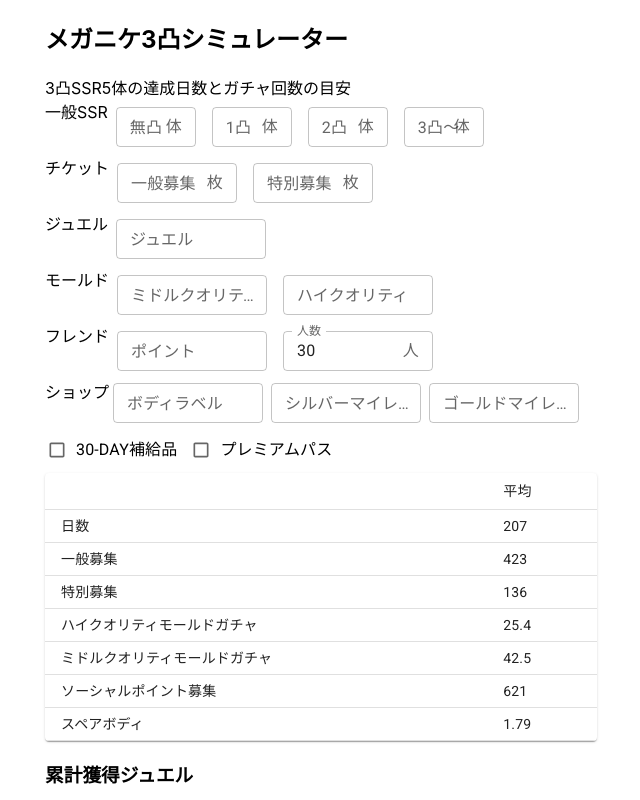
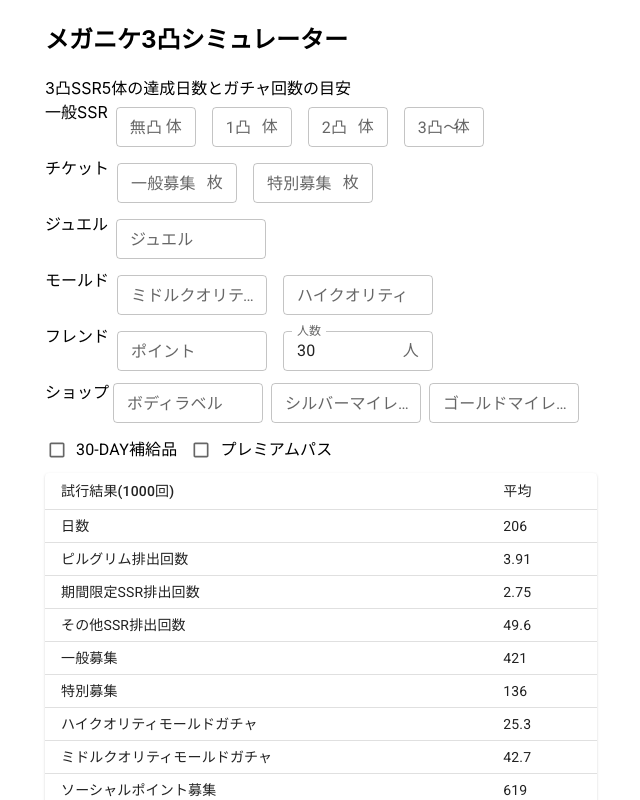
Before and after one commit to taroy5913/nikke-simulator, a React (Create React App) app: page / in a window 1280 px wide. Shown: the top 800 px of the page, without its empty margins (319-959 px from the left). Built offline with nearby package versions, Linux system fonts and the light colour scheme.

Commit message:
#15 show num SSR.

```diff
--- a/src/App.tsx
+++ b/src/App.tsx
@@ -66,6 +66,11 @@ interface Sample {
   seasonPassMiddleQualityMolds: number;
   premiumPassHighQualityMolds: number;
   premiumPassVouchers: number;
+
+
+  numPilgrims: number; // ピルグリム排出回数
+  numAdvanced: number; // 期間限定排出回数
+  numOtherwise: number; // (ピルグリムと期間限定を除く)一般SSR排出回数
 }
 const getDefaultSample = (defaultValue:number=0): Sample => {
   return {
@@ -90,7 +95,10 @@ const getDefaultSample = (defaultValue:number=0): Sample => {
     subscriptionGems: 0,
     seasonPassMiddleQualityMolds: 0,
     premiumPassHighQualityMolds: 0,
-    premiumPassVouchers: 0
+    premiumPassVouchers: 0,
+    numOtherwise: 0,
+    numPilgrims: 0,
+    numAdvanced: 0
   }
 }
 
@@ -113,7 +121,7 @@ const simulate = (props: Props): Sample => {
   let mileageShopPoints = props.mileageShopPoints;
   let advancedMileageShopPoints = props.advancedMileageShopPoints;
   let res = getDefaultSample();
-  for (let t = 1; t < 1000; ++t) {
+  for (let t = 0; t < 1000; ++t) {
     // daily mission
     const dailyMissionGems = RewardConfig.dailyMissionGems + Math.floor(Math.random() * 30);
     gems += dailyMissionGems; // daily mission + 派遣報酬
@@ -139,7 +147,7 @@ const simulate = (props: Props): Sample => {
     friendPoints += numFriends;
 
     // weekly mission
-    if (t % 7 == 0) {
+    if (t % 7 == 6) {
       gems += RewardConfig.weeklyMissionGems;
       highQualityMolds += RewardConfig.weeklyMissionHighQualityMolds;
       vouchers += RewardConfig.weeklyMissionVouchers;
@@ -150,7 +158,7 @@ const simulate = (props: Props): Sample => {
     }
 
     // event bonus
-    if (t % 15 == 0) {
+    if (t % 15 == 14) {
       gems += RewardConfig.eventRewardGems; // login bonus
       vouchers += RewardConfig.eventRewardVouchers; // login bonus + event mission achievements
       advancedVouchers += RewardConfig.eventRewardAdvancedVouchers;
@@ -169,8 +177,10 @@ const simulate = (props: Props): Sample => {
       if (p < 0.035) { // SSR(not pilgrim, 3.5%)
         nikkes[Math.floor(Math.random() * 15)] += 1;
         nikkes = sortForWishlist(nikkes);
+        res.numOtherwise += 1;
       } else if (p < 0.005) { // SSR(pilgrim, 0.5%)
         nikkes[15 + Math.floor(Math.random() * (nikkes.length - 15))] += 1;
+        res.numPilgrims += 1;
       } else if (p < 0.43 + 0.04) { // SR(43%)
         bodyLabelShopPoints += 200;
       } else {
@@ -187,8 +197,10 @@ const simulate = (props: Props): Sample => {
       if (p < 0.035) { // SSR(not pilgrim, 3.5%)
         nikkes[Math.floor(Math.random() * 15)] += 1;
         nikkes = sortForWishlist(nikkes);
+        res.numOtherwise += 1;
       } else if (p < 0.005) { // SSR(pilgrim, 0.5%)
         nikkes[15 + Math.floor(Math.random() * (nikkes.length - 15))] += 1;
+        res.numPilgrims += 1;
       } else if (p < 0.43 + 0.04) { // SR(43%)
         bodyLabelShopPoints += 200;
       } else {
@@ -202,10 +214,17 @@ const simulate = (props: Props): Sample => {
     // 特別募集
     while (advancedVouchers > 0) {
       const p = Math.random();
-      if (p < 0.02) {
+      if (p < 0.02) { // Advanced SSR
+        res.numAdvanced += 1;
+      } else if (p < 0.02 + 0.02) { // normal SSR
         nikkes[Math.floor(Math.random() * nikkes.length)] += 1;
         nikkes = sortForWishlist(nikkes);
-      } else if (p < 0.43 + 0.02) {
+        if (p < 0.02 + 0.005) {
+          res.numPilgrims += 1;
+        } else {
+          res.numOtherwise += 1;
+        }
+      } else if (p < 0.43 + 0.04) {
         bodyLabelShopPoints += 200;
       } else {
         bodyLabelShopPoints += 150;
@@ -224,6 +243,7 @@ const simulate = (props: Props): Sample => {
       if (Math.random() < 0.6) {
         nikkes[Math.floor(Math.random() * nikkes.length)] += 1;
         nikkes = sortForWishlist(nikkes);
+        res.numOtherwise += 1;
       } else { // SR(40%)
         bodyLabelShopPoints += 200;
       }
@@ -235,6 +255,7 @@ const simulate = (props: Props): Sample => {
       if (Math.random() < 0.2) {
         nikkes[Math.floor(Math.random() * nikkes.length)] += 1;
         nikkes = sortForWishlist(nikkes);
+        res.numOtherwise += 1;
       } else { // SR(80%)
         bodyLabelShopPoints += 200;
       }
@@ -247,6 +268,11 @@ const simulate = (props: Props): Sample => {
       if (p < 0.02) {
         nikkes[Math.floor(Math.random() * nikkes.length)] += 1;
         nikkes = sortForWishlist(nikkes);
+        if (p < 0.005) {
+          res.numPilgrims += 1;
+        } else {
+          res.numOtherwise += 1;
+        }
       } else if (p < 0.43 + 0.02) { // SR(43%)
         bodyLabelShopPoints += 200;
       } else { // R(55%)
@@ -264,42 +290,20 @@ const simulate = (props: Props): Sample => {
     }
 
     if (satisfied(nikkes)) {
-      res.days = t;
+      res.days = t + 1;
       break;
     }
   }
   return res;
 }
 
-const predict = (params: Props, num:number = 1000): {min:Sample, max:Sample, avg:Sample} => {
+const predict = (params: Props, num:number = 1000): {avg:Sample} => {
   let res = {
-    min: getDefaultSample(num),
-    max: getDefaultSample(0),
     avg: getDefaultSample(0)
   }
 
   for (let k = 0; k < num; ++k) {
     const sample = simulate(params);
-    // 最短
-    res.min.days = Math.min(res.min.days, sample.days);
-    res.min.friendVouchers = Math.min(res.min.friendVouchers, sample.friendVouchers);
-    res.min.spareBodies = Math.min(res.min.spareBodies, sample.spareBodies);
-    res.min.advancedSpareBodies = Math.min(res.min.advancedSpareBodies, sample.advancedSpareBodies);
-    res.min.vouchers = Math.min(res.min.vouchers, sample.vouchers);
-    res.min.advancedVouchers = Math.min(res.min.advancedVouchers, sample.advancedVouchers);
-    res.min.highQualityVouchers = Math.min(res.min.highQualityVouchers, sample.highQualityVouchers);
-    res.min.middleQualityVouchers = Math.min(res.min.middleQualityVouchers, sample.middleQualityVouchers);
-
-    // 最長
-    res.max.days = Math.max(res.max.days, sample.days);
-    res.max.friendVouchers = Math.max(res.max.friendVouchers, sample.friendVouchers);
-    res.max.spareBodies = Math.max(res.max.spareBodies, sample.spareBodies);
-    res.max.advancedSpareBodies = Math.max(res.max.advancedSpareBodies, sample.advancedSpareBodies);
-    res.max.vouchers = Math.max(res.max.vouchers, sample.vouchers);
-    res.max.advancedVouchers = Math.max(res.max.advancedVouchers, sample.advancedVouchers);
-    res.max.highQualityVouchers = Math.max(res.max.highQualityVouchers, sample.highQualityVouchers);
-    res.max.middleQualityVouchers = Math.max(res.max.middleQualityVouchers, sample.middleQualityVouchers);
-
     // 平均
     res.avg.days += sample.days / num;
     res.avg.friendVouchers += sample.friendVouchers / num;
@@ -327,6 +331,10 @@ const predict = (params: Props, num:number = 1000): {min:Sample, max:Sample, avg
     res.avg.seasonPassMiddleQualityMolds += sample.seasonPassMiddleQualityMolds / num;
     res.avg.premiumPassHighQualityMolds += sample.premiumPassHighQualityMolds / num;
     res.avg.premiumPassVouchers += sample.premiumPassVouchers / num;
+
+    res.avg.numPilgrims += sample.numPilgrims / num;
+    res.avg.numAdvanced += sample.numAdvanced / num;
+    res.avg.numOtherwise += sample.numOtherwise / num;
   }
   return res;
 }
@@ -428,7 +436,7 @@ const App = () => {
         <Table size="small">
           <TableHead>
             <TableRow>
-              <TableCell></TableCell>
+              <TableCell>試行結果(1000回)</TableCell>
               <TableCell>平均</TableCell>
             </TableRow>
           </TableHead>
@@ -437,6 +445,21 @@ const App = () => {
               <TableCell>日数</TableCell>
               <TableCell>{result.avg.days.toPrecision(3)}</TableCell>
             </TableRow>
+
+            <TableRow>
+              <TableCell>ピルグリム排出回数</TableCell>
+              <TableCell>{result.avg.numPilgrims.toPrecision(3)}</TableCell>
+            </TableRow>
+            <TableRow>
+              <TableCell>期間限定SSR排出回数</TableCell>
+              <TableCell>{result.avg.numAdvanced.toPrecision(3)}</TableCell>
+            </TableRow>
+            <TableRow>
+              <TableCell>その他SSR排出回数</TableCell>
+              <TableCell>{result.avg.numOtherwise.toPrecision(3)}</TableCell>
+            </TableRow>
+
+
             <TableRow>
               <TableCell>一般募集</TableCell>
               <TableCell>{result.avg.vouchers.toPrecision(3)}</TableCell>
```
